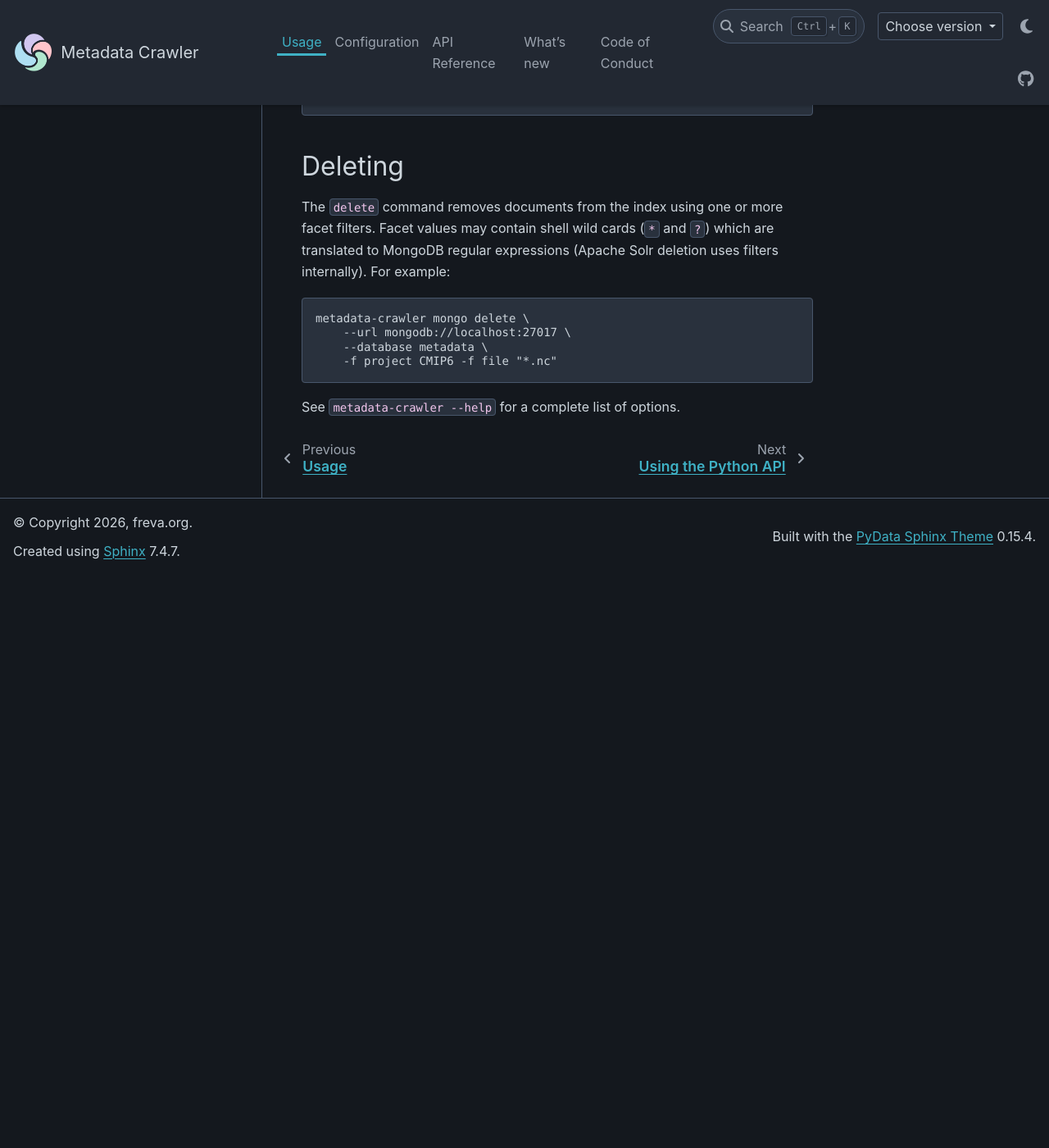
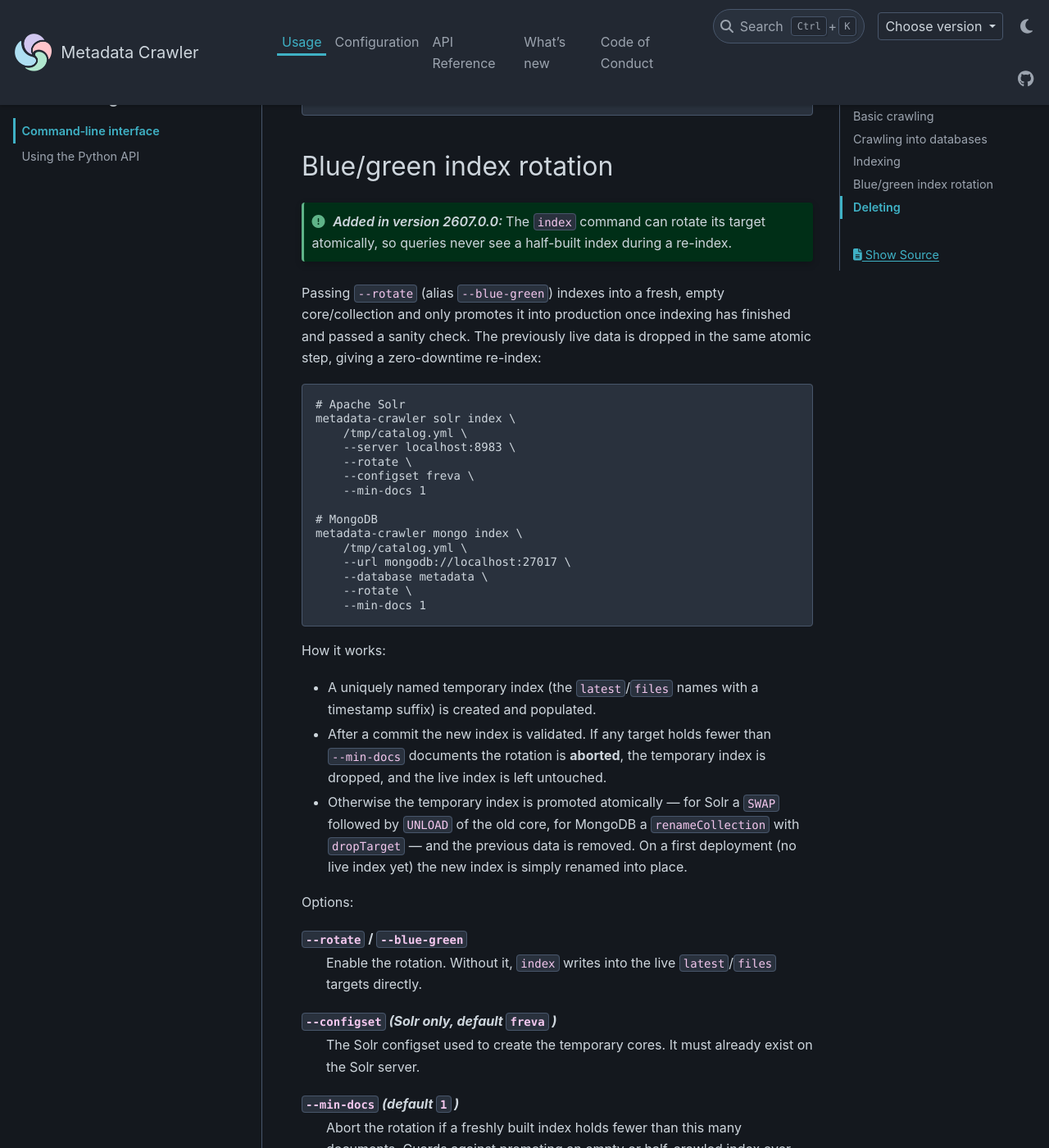
Before and after one commit to freva-org/metadata-crawler, a Sphinx documentation site: the page built from docs/source/chapter1-usage/sec1-cli.rst, in a window 1280 px wide and 1400 px high, scrolled down 2572 px. Shown: the whole window at 82% size. Built offline with Sphinx 7.4.7 and the PyData theme 0.15.4, drawn with Linux system fonts in a browser that asks for light colours; comment, search, counter and statistics services are not loaded; before the commit the page ends 3273 px from its top, so only the background shows below that; some of the changed text lies outside the part shown.

Commit message:
Update docs.

```diff
--- a/docs/source/chapter1-usage/sec1-cli.rst
+++ b/docs/source/chapter1-usage/sec1-cli.rst
@@ -121,6 +121,71 @@ For MongoDB, supply the database URL and name:
        --url mongodb://localhost:27017 \
        --database metadata
 
+
+Blue/green index rotation
+^^^^^^^^^^^^^^^^^^^^^^^^^^
+
+.. versionadded:: 2607.0.0
+
+   The ``index`` command can rotate its target atomically, so queries never
+   see a half-built index during a re-index.
+
+Passing ``--rotate`` (alias ``--blue-green``) indexes into a fresh, empty
+core/collection and only promotes it into production once indexing has
+finished and passed a sanity check. The previously live data is dropped in
+the same atomic step, giving a zero-downtime re-index:
+
+.. code-block:: console
+
+   # Apache Solr
+   metadata-crawler solr index \
+       /tmp/catalog.yml \
+       --server localhost:8983 \
+       --rotate \
+       --configset freva \
+       --min-docs 1
+
+   # MongoDB
+   metadata-crawler mongo index \
+       /tmp/catalog.yml \
+       --url mongodb://localhost:27017 \
+       --database metadata \
+       --rotate \
+       --min-docs 1
+
+How it works:
+
+* A uniquely named temporary index (the ``latest``/``files`` names with a
+  timestamp suffix) is created and populated.
+* After a commit the new index is validated. If any target holds fewer than
+  ``--min-docs`` documents the rotation is **aborted**, the temporary index is
+  dropped, and the live index is left untouched.
+* Otherwise the temporary index is promoted atomically — for Solr a ``SWAP``
+  followed by ``UNLOAD`` of the old core, for MongoDB a ``renameCollection``
+  with ``dropTarget`` — and the previous data is removed. On a first
+  deployment (no live index yet) the new index is simply renamed into place.
+
+Options:
+
+``--rotate`` / ``--blue-green``
+    Enable the rotation. Without it, ``index`` writes into the live
+    ``latest``/``files`` targets directly.
+``--configset`` *(Solr only, default* ``freva`` *)*
+    The Solr configset used to create the temporary cores. It must already
+    exist on the Solr server.
+``--min-docs`` *(default* ``1`` *)*
+    Abort the rotation if a freshly built index holds fewer than this many
+    documents. Guards against promoting an empty or half-crawled index over
+    good production data.
+``--index-suffix``
+    Override the auto-generated temporary-index suffix. Rarely needed; the
+    default timestamp keeps back-to-back rotations from colliding.
+
+.. note::
+
+   For Solr the ``--configset`` must be available on the server or core
+   creation fails. MongoDB needs no configset.
+
 Deleting
 ^^^^^^^^
 
```
Also changed, not shown: docs/source/whatsnew.rst (+9 -0 lines), 1 other file.
